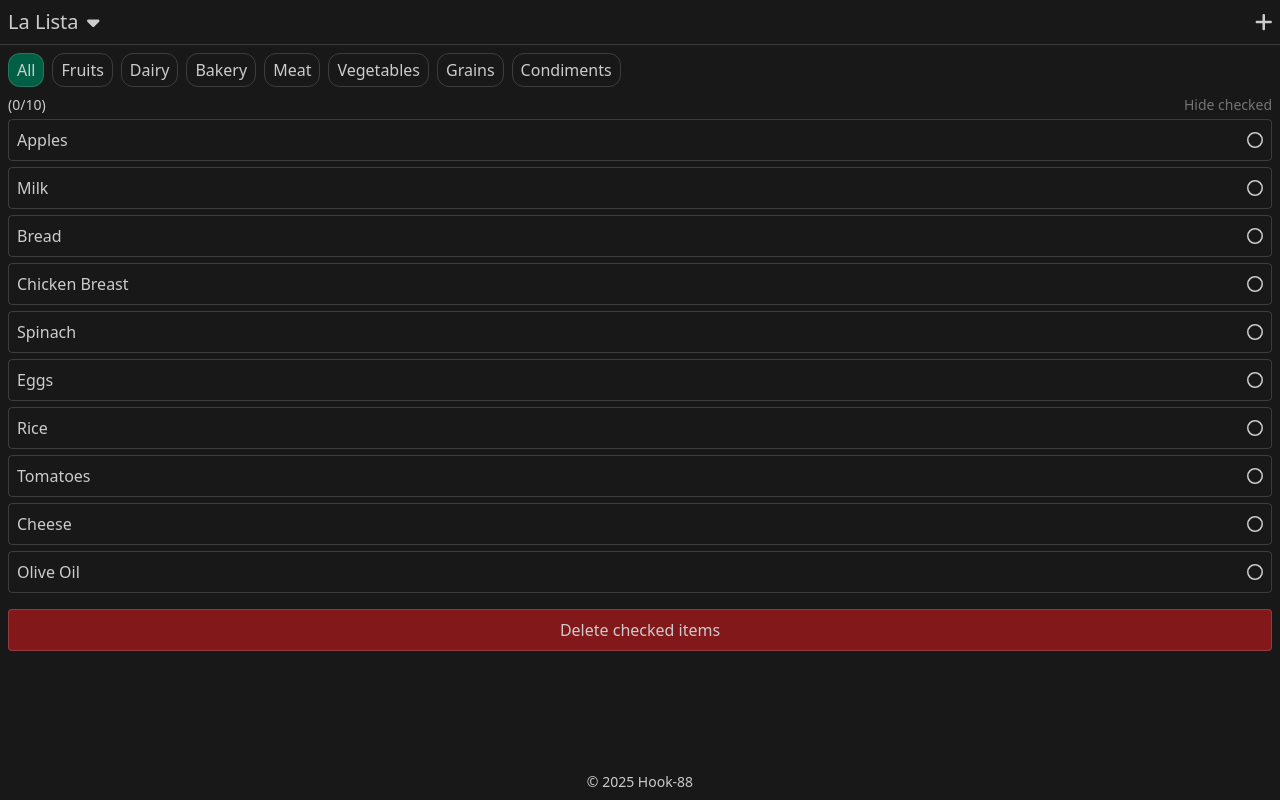
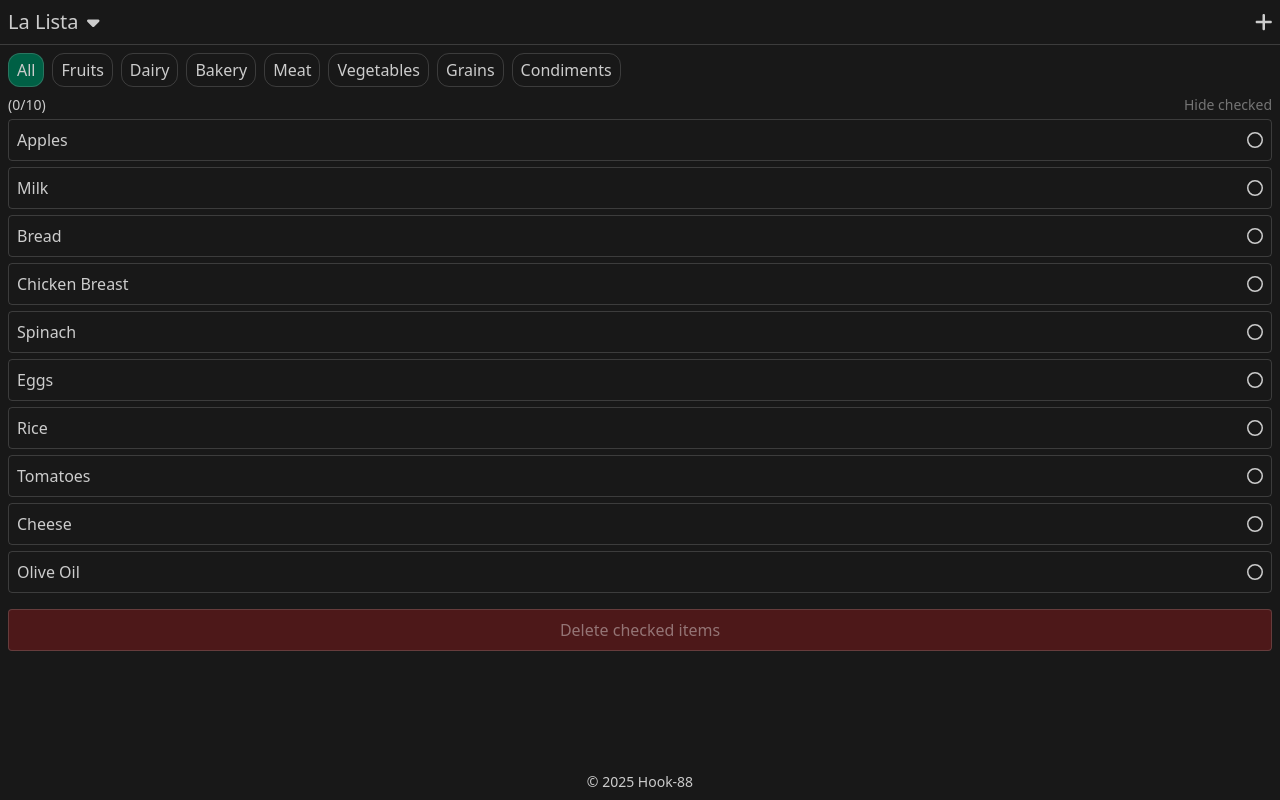
Before and after one commit to Hook-88/lista-de-shopping, a Vue app: page / in a window 1280 px wide. Built offline with nearby package versions, Linux system fonts and the light colour scheme.

Commit message:
add logic tp disable delete button

```diff
--- a/src/views/HomeView.vue
+++ b/src/views/HomeView.vue
@@ -18,6 +18,7 @@ const shoppingListStore = useShoppingListStore()
 onMounted(() => {
   shoppingListStore.items = GROCERIES
 })
+
 
 ////CheckItem
 const selectMultipleIds = useSelectMultipleIds()
@@ -54,12 +55,16 @@ const categoryToDisplay = computed(() => {
 })
 
 
-// Item unchecked filter
+//// Item unchecked filter
 const hideCheckedItems = ref(false)
 
 function handleClickToggleHideChecked() {
   hideCheckedItems.value = !hideCheckedItems.value
 }
+
+
+//Delete checked Items
+
 
 
 
@@ -115,7 +120,8 @@ const displayItems = computed(() => {
       </div>
 
 
-      <button class="p-2 rounded border border-ash/20 bg-red-900">
+      <button class="p-2 rounded border border-ash/20 bg-red-900 disabled:bg-red-900/50 disabled:text-white/40"
+        :disabled="selectMultipleIds.selectedIds.value.length === 0">
         Delete checked items
       </button>
 
```
